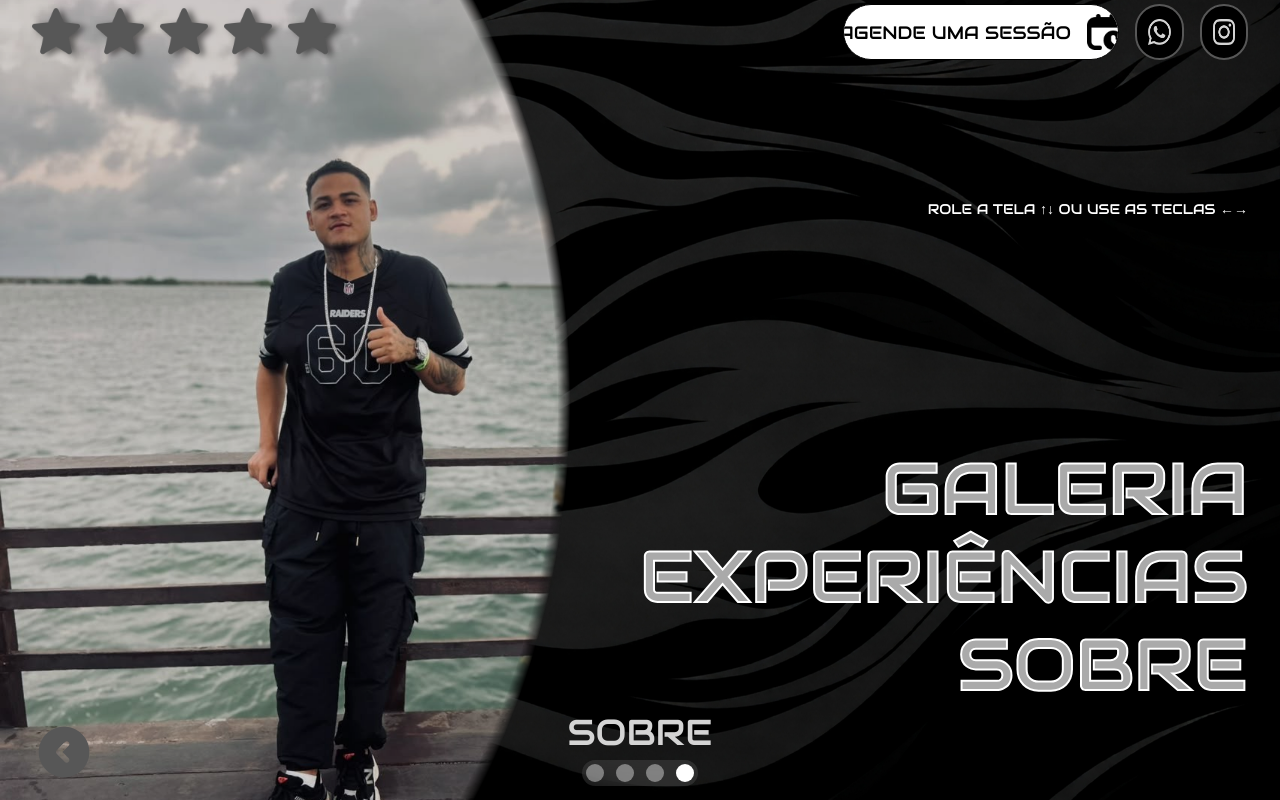
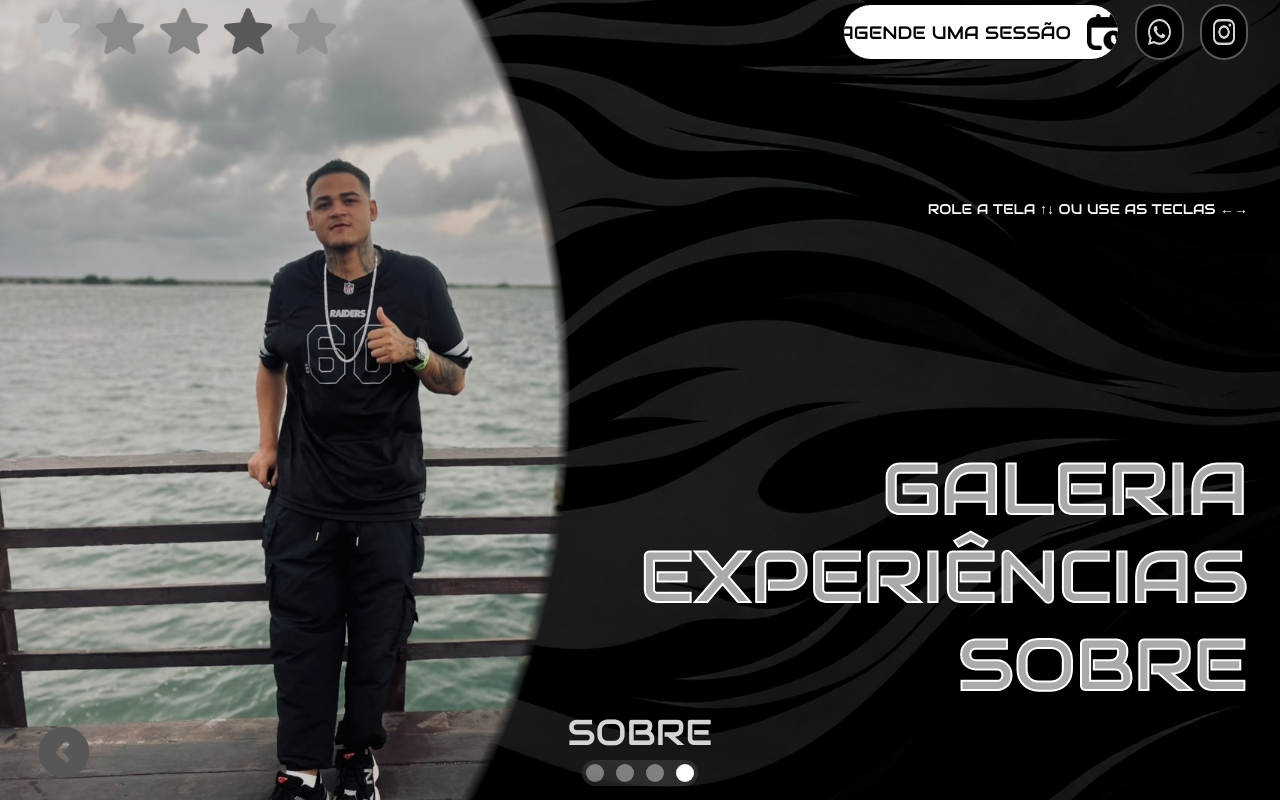
Before and after one commit to DaviCalebe/will-tattoo-portfolio, a React (Vite) app: page / in a window 1280 px wide. Built offline with nearby package versions, Linux system fonts and the light colour scheme.

Commit message:
feat: add animation for stars

```diff
--- /dev/null
+++ b/src/components/animatedStars.jsx
@@ -0,0 +1,59 @@
+import { motion, useAnimationControls } from "framer-motion";
+import { useEffect } from "react";
+
+const AnimatedStars = ({ src, size, delay }) => {
+  const controls = useAnimationControls();
+
+  useEffect(() => {
+    async function play() {
+      // Animação inicial + tamanho
+      await controls.start({
+        rotate: 0,
+        opacity: 1,
+        scale: 1,
+        width: size.width,
+        height: size.height,
+        transition: {
+          duration: 0.6,
+          delay,
+          ease: [0.22, 1, 0.36, 1],
+        },
+      });
+
+      // Cintilação contínua
+      controls.start({
+        filter: [
+          "brightness(1)",
+          "brightness(2.2)",
+          "brightness(1)",
+        ],
+        transition: {
+          duration: 3 + Math.random() * 1.2,
+          repeat: Infinity,
+          ease: "easeInOut",
+          delay,
+        },
+      });
+    }
+
+    play();
+  }, [controls, delay, size.width, size.height]);
+
+  return (
+    <motion.img
+      src={src}
+      alt="star"
+      className="drop-shadow-[5px_2px_3px_rgba(0,0,0,0.5)]"
+      initial={{
+        rotate: 180,
+        opacity: 0,
+        scale: 0.6,
+        width: size.width,
+        height: size.height,
+      }}
+      animate={controls}
+    />
+  );
+};
+
+export default AnimatedStars;
--- a/src/components/topbar.jsx
+++ b/src/components/topbar.jsx
@@ -9,10 +9,12 @@ import whatsapp from '../assets/whatsapp.png'
 import instagram from '../assets/instagram.png'
 import Sidebar from './sidebar'
 import GalleryPagination from './gallery-pagination'
+import AnimatedStars from './animatedStars'
 
 const Topbar = ({ active, galleryPage, setGalleryPage }) => {
   const [sidebarOpen, setSidebarOpen] = useState(false);
   const { md, lg } = useBreakpoint()
+  const isMobile = !md
 
   const calendarSizes = {
     0: { height: lg ? 56 : 44, paddingX: lg? 16 : 12 },
@@ -39,35 +41,47 @@ const Topbar = ({ active, galleryPage, setGalleryPage }) => {
   const sizes = iconSizes[active] ?? iconSizes[0]
   const stars = starSizes[active] ?? starSizes[0]
 
+return (
+  isMobile ? (
+      <header>
+        <div className="flex justify-center items-center px-4 fixed top-0 z-40 w-full h-18 bg-black border-b-6 border-b-primary">
+          <div className="flex gap-4">
+            <img src={star} alt="star" className="w-9 h-9" />
+            <img src={star} alt="star" className="w-9 h-9" />
+            <img src={star} alt="star" className="w-9 h-9" />
+            <img src={star} alt="star" className="w-9 h-9" />
+            <img src={star} alt="star" className="w-9 h-9" />
+          </div>
 
-  return (
-    md ? (
+          <div className="ml-auto">
+            <button
+              onClick={() => setSidebarOpen(!sidebarOpen)}
+              aria-label="Abrir menu"
+              aria-expanded={sidebarOpen}
+              className="flex flex-col justify-center items-center gap-1.5 w-14 h-10 rounded-md bg-black hover:opacity-90 transition-opacity"
+            >
+              <img src={menu} />
+{/*               <span className="block w-10 h-2 bg-primary rounded-full" />
+              <span className="block w-10 h-2 bg-primary rounded-full" />
+              <span className="block w-10 h-2 bg-primary rounded-full" /> */}
+            </button>
+          </div>
+        </div>
 
+        <Sidebar
+        sidebarOpen={sidebarOpen}
+        setSidebarOpen={setSidebarOpen}
+        />
+      </header>
+  ) : (
     <header className="pointer-events-none grid grid-cols-3 justify-center items-center xs:justify-between px-4 md:px-8 fixed top-0 z-40 w-full h-auto pt-1 bg-transparent">
       <div className="hidden xs:flex gap-4">
         {[...Array(5)].map((_, i) => (
-          <motion.img
+          <AnimatedStars
             key={i}
             src={star}
-            alt="star"
-            className="w-12 h-12 drop-shadow-[5px_2px_3px_rgba(0,0,0,0.5)]"
-            initial={{
-              rotate: 180,
-              opacity: 0,
-              scale: 0.6,
-            }}
-            animate={{
-              rotate: 0,
-              opacity: 1,
-              scale: 1,
-              width: stars.width,
-              height: stars.height,
-            }}
-            transition={{
-              duration: 0.6,
-              delay: i * 0.08,
-              ease: [0.22, 1, 0.36, 1], // easeOut suave
-            }}
+            size={stars}
+            delay={i * 0.08}
           />
         ))}
       </div>
@@ -153,40 +167,6 @@ const Topbar = ({ active, galleryPage, setGalleryPage }) => {
       </motion.div>
     </header>
   )
-    :
-    (
-      <header>
-        <div className="flex justify-center items-center px-4 fixed top-0 z-40 w-full h-18 bg-black border-b-6 border-b-primary">
-          <div className="flex gap-4">
-            <img src={star} alt="star" className="w-9 h-9" />
-            <img src={star} alt="star" className="w-9 h-9" />
-            <img src={star} alt="star" className="w-9 h-9" />
-            <img src={star} alt="star" className="w-9 h-9" />
-            <img src={star} alt="star" className="w-9 h-9" />
-          </div>
-
-          <div className="ml-auto">
-            <button
-              onClick={() => setSidebarOpen(!sidebarOpen)}
-              aria-label="Abrir menu"
-              aria-expanded={sidebarOpen}
-              className="flex flex-col justify-center items-center gap-1.5 w-14 h-10 rounded-md bg-black hover:opacity-90 transition-opacity"
-            >
-              <img src={menu} />
-{/*               <span className="block w-10 h-2 bg-primary rounded-full" />
-              <span className="block w-10 h-2 bg-primary rounded-full" />
-              <span className="block w-10 h-2 bg-primary rounded-full" /> */}
-            </button>
-          </div>
-        </div>
-
-        <Sidebar
-        sidebarOpen={sidebarOpen}
-        setSidebarOpen={setSidebarOpen}
-        />
-      </header>
-
-    )
 )
 }
 
```
Lines whose indentation alone changed are shown as unchanged.
